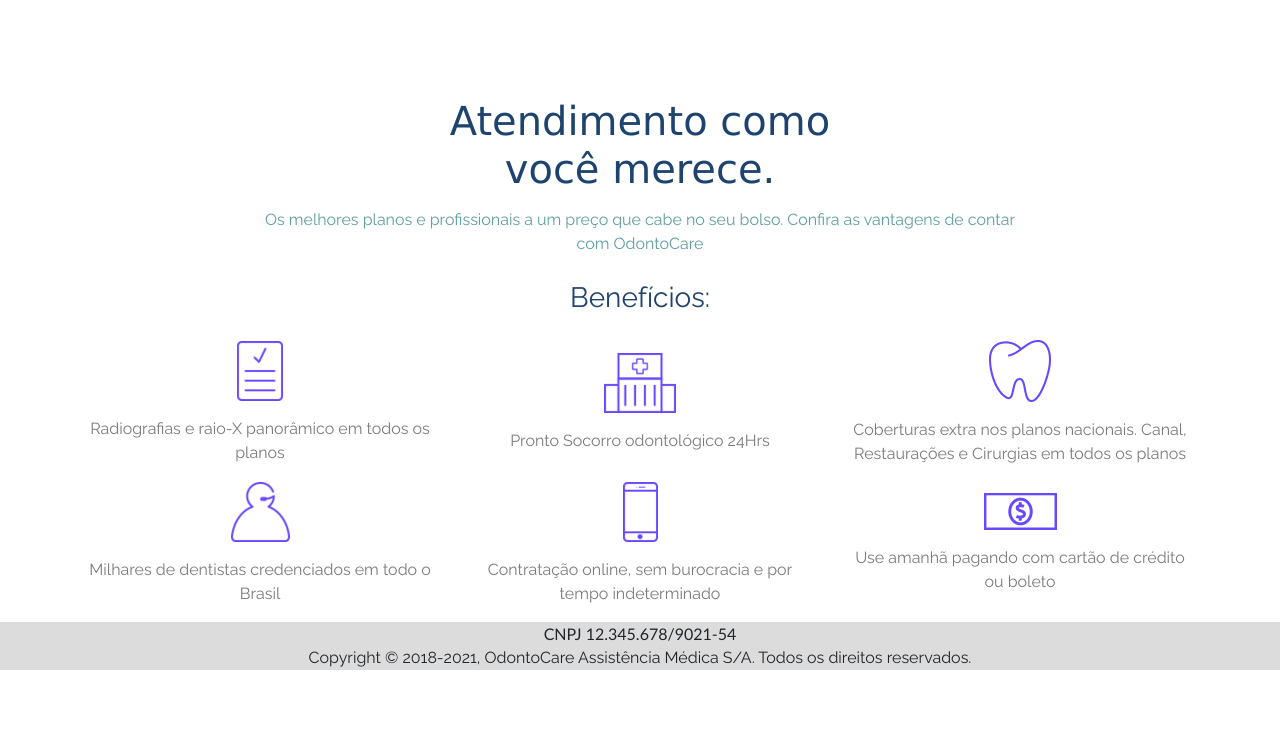
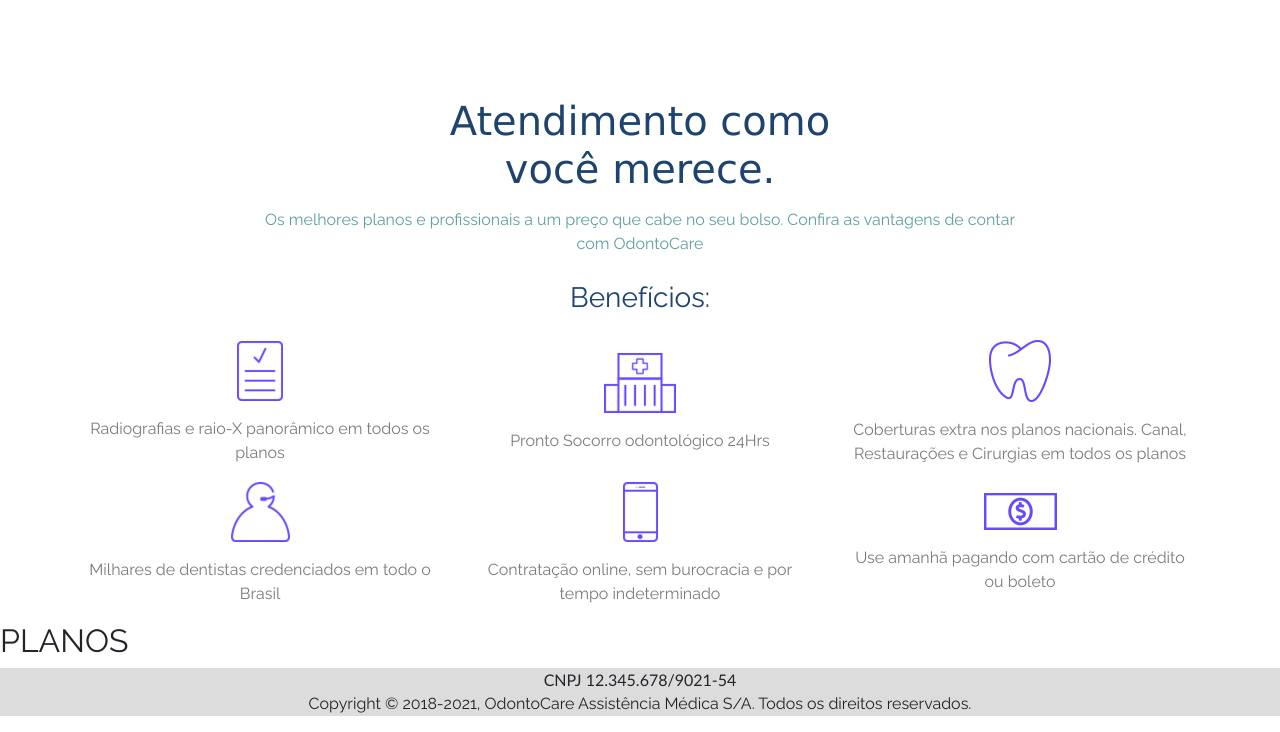
Before and after one commit to brunomariano0/ProjetoOdonto, a plain HTML site: page Home.html in a window 1280 px wide. Shown: the part 1011-1743 px from the top of the page. Before the commit the page ends 1697 px from the top, so only its background shows below. Drawn offline with nearby package versions, Linux system fonts and the light colour scheme.

Commit message:
Modificação home e quem somos

```diff
--- a/Home.html
+++ b/Home.html
@@ -145,6 +145,11 @@
     </section><!--segundo-titulo-->
 
 
+<section>
+    <h2>PLANOS</h2>
+</section>
+
+
     <footer class="footer__legal">
             <div class="footer__legal__items">
                 <div class="footer__legal__text">
```
Also changed, not shown: quemsomos.html (+1 -1 lines).
